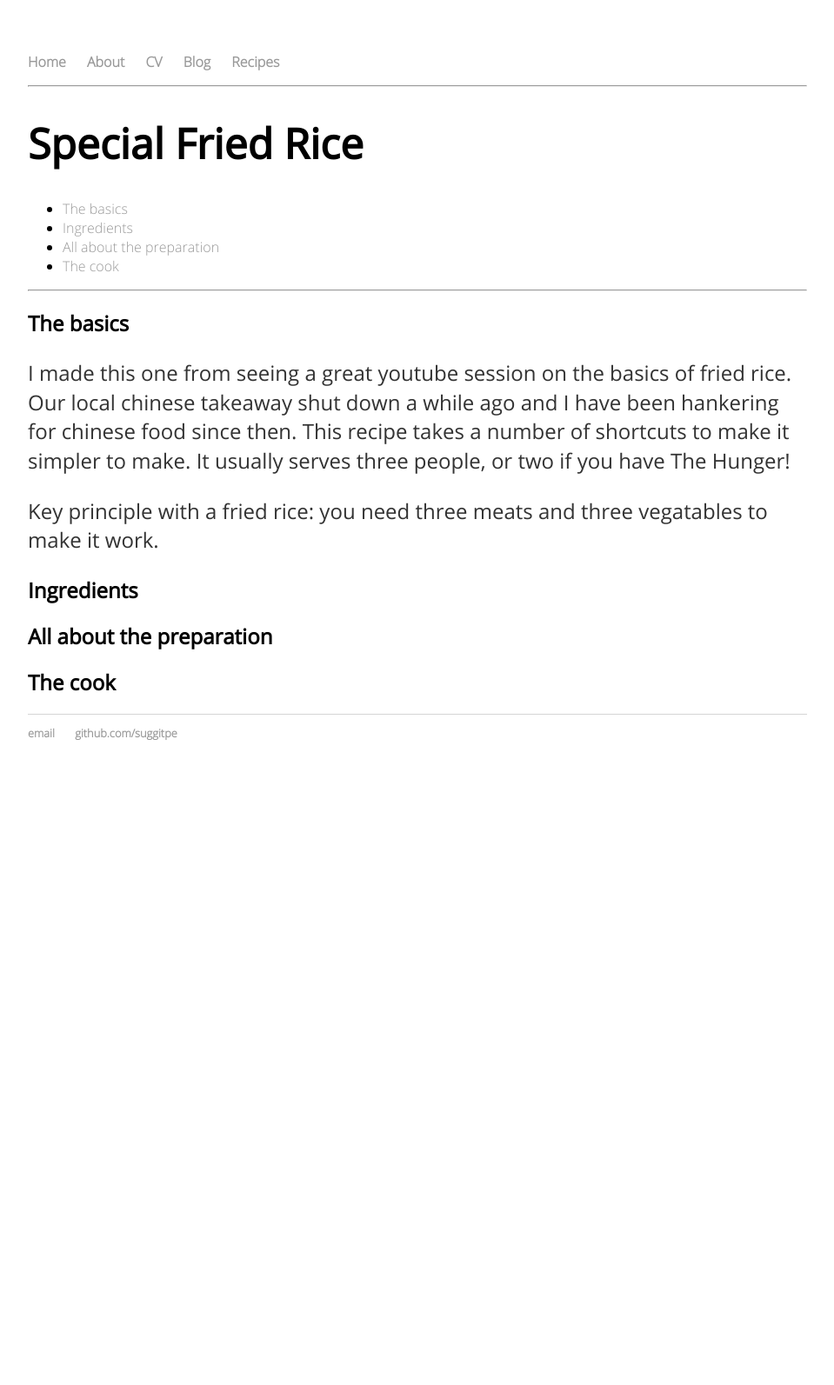
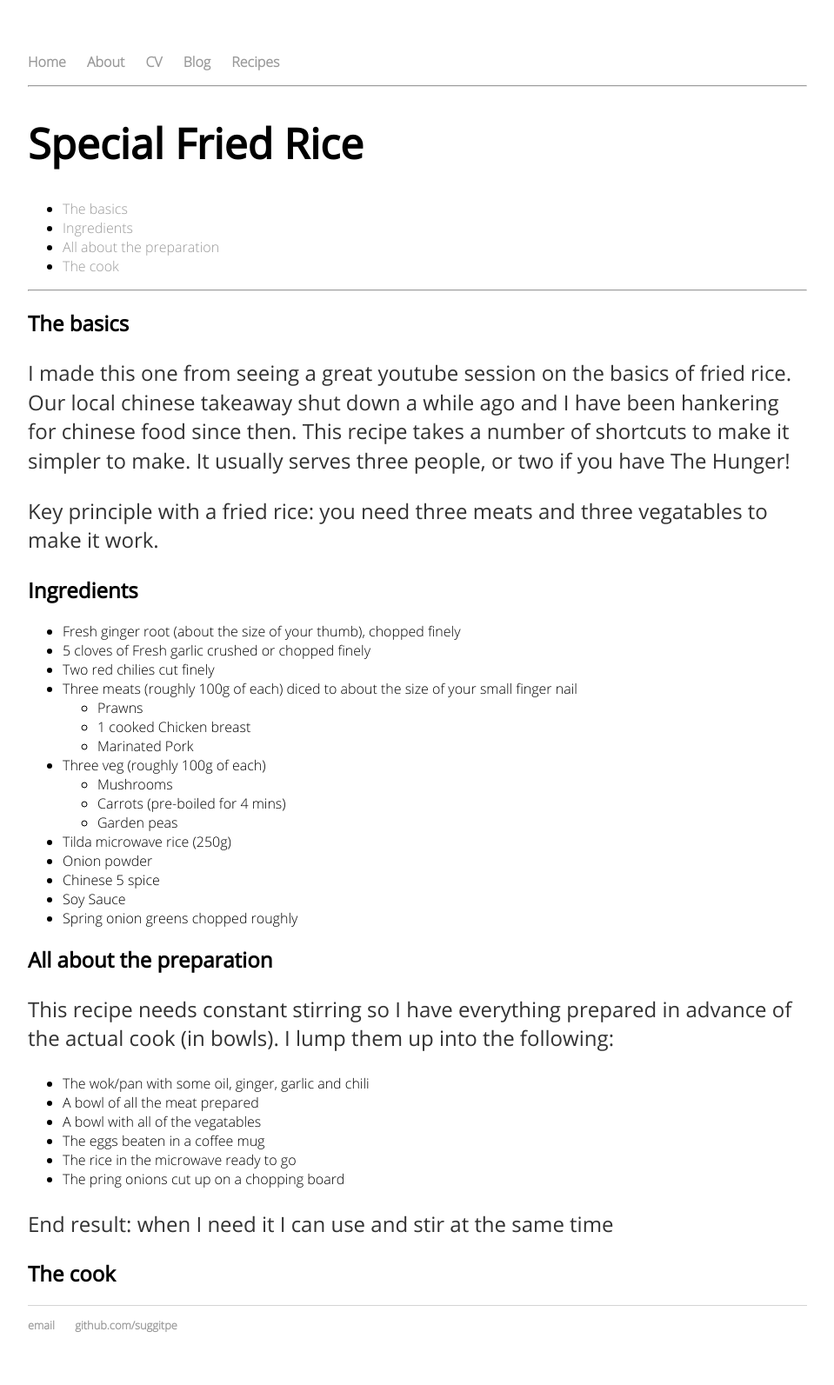
Before and after one commit to suggitpe/suggitpe.github.io, a Jekyll site: the page built from recipes/special-fried-rice.md, in a window 1280 px wide. Shown: the whole page at 87% size, without its empty margins (160-1119 px from the left). Built offline with Jekyll 4.4.1, drawn with Linux system fonts in a browser that asks for light colours; before the commit the page ends 912 px from its top, so only the background shows below that.

Commit message:
started fried rice

```diff
--- a/recipes/special-fried-rice.md
+++ b/recipes/special-fried-rice.md
@@ -16,6 +16,34 @@ Key principle with a fried rice: you need three meats and three vegatables to ma
 
 ## Ingredients
 
+ * Fresh ginger root (about the size of your thumb), chopped finely
+ * 5 cloves of Fresh garlic crushed or chopped finely
+ * Two red chilies cut finely
+ * Three meats (roughly 100g of each) diced to about the size of your small finger nail
+    * Prawns
+    * 1 cooked Chicken breast
+    * Marinated Pork
+ * Three veg (roughly 100g of each)
+    * Mushrooms
+    * Carrots (pre-boiled for 4 mins)
+    * Garden peas
+ * Tilda microwave rice (250g)
+ * Onion powder
+ * Chinese 5 spice
+ * Soy Sauce
+ * Spring onion greens chopped roughly
+
 ## All about the preparation
 
+This recipe needs constant stirring so I have everything prepared in advance of the actual cook (in bowls).  I lump them up into the following:
+
+  * The wok/pan with some oil, ginger, garlic and chili
+  * A bowl of all the meat prepared
+  * A bowl with all of the vegatables
+  * The eggs beaten in a coffee mug
+  * The rice in the microwave ready to go
+  * The pring onions cut up on a chopping board
+
+End result: when I need it I can use and stir at the same time
+
 ## The cook
```
